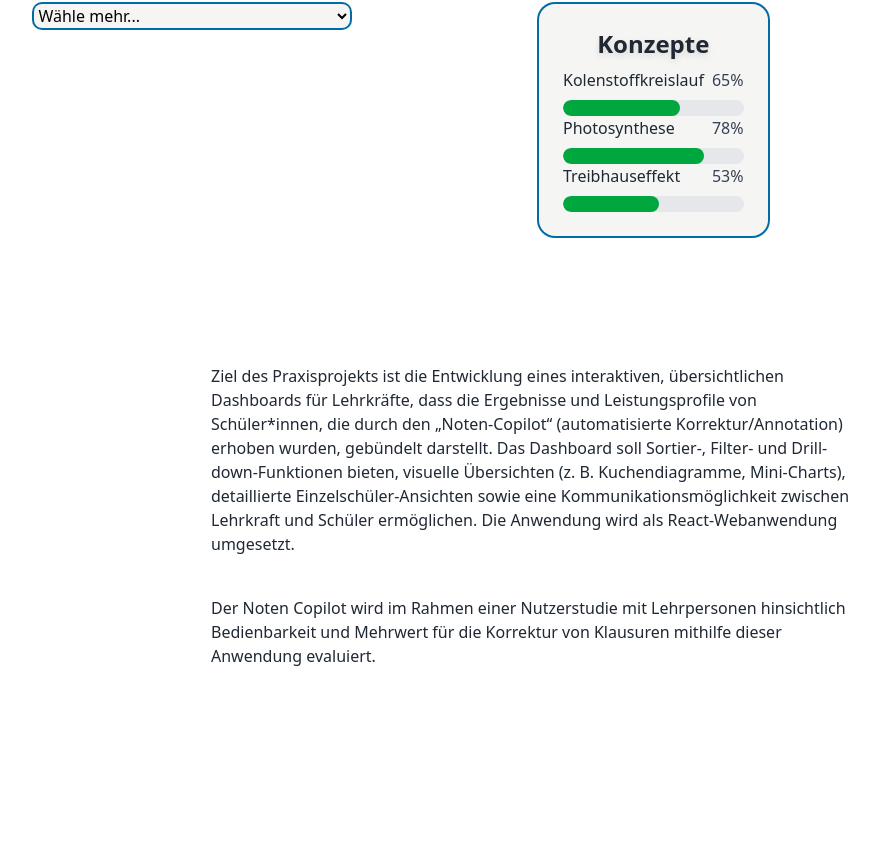
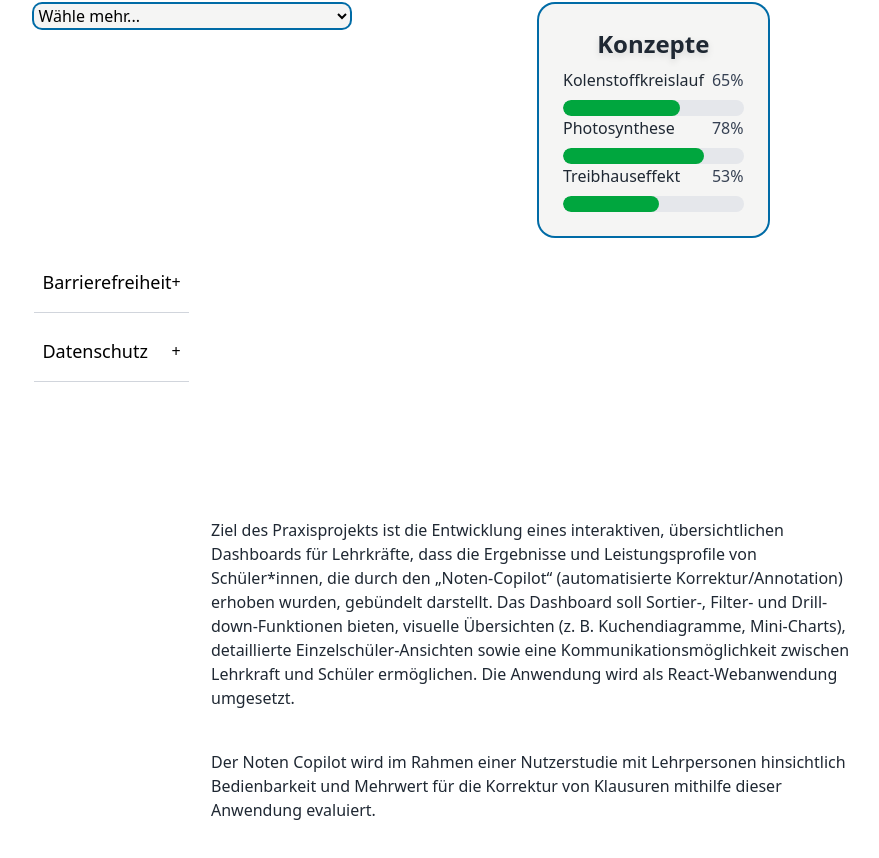
Before and after one commit to Explorier95/dashboard, a React (Vite) app in the folder dashboard/: page / in a window 1280 px wide. Shown: the part 997-1855 px from the top of the page, without its empty margins (109-988 px from the left). Before the commit the page ends 1705 px from the top, so only its background shows below. Built offline with nearby package versions, Linux system fonts and the light colour scheme.

Commit message:
Akkordeon Komponente hinzugefügt

```diff
--- a/dashboard/src/App.jsx
+++ b/dashboard/src/App.jsx
@@ -7,6 +7,8 @@ import SlidingSquare from "./components/slidingSquare.jsx"
 import { ElementSquares, gridElements } from "./components/styling/stylingVariants.jsx";
 import Concepts from "./components/main/Concepts.jsx";
 import OverView from "./components/main/OverView.jsx";
+import Akkordeon from "./components/main/Akkordeon.jsx";
+import { title } from "framer-motion/client";
 /*
 *Application for the IPN-Dashboard
 *@author Fabian Tappendorf
@@ -14,6 +16,18 @@ import OverView from "./components/main/OverView.jsx";
 
 
 const App = () => {
+  const akkordeonData = [{
+    title: "Barrierefreiheit",
+    content: [
+      { summary: "Was ist Barrierefreiheit?", text: "Barrierefreiheit bedeutet, dass Produkte, Dienstleistungen und Umgebungen so gestaltet sind, dass sie von allen Menschen genutzt werden können, unabhängig von ihren Fähigkeiten oder Einschränkungen." },
+      { summary: "Warum ist Barrierefreiheit wichtig?", text: "Barrierefreiheit ist wichtig, um sicherzustellen, dass alle Menschen gleichberechtigten Zugang zu Informationen und Dienstleistungen haben. Sie fördert Inklusion und Chancengleichheit." },
+      { summary: "Wie kann Barrierefreiheit umgesetzt werden?", text: "Barrierefreiheit kann durch die Einhaltung von Richtlinien und Standards, wie z.B. der WCAG (Web Content Accessibility Guidelines), sowie durch die Berücksichtigung der Bedürfnisse von Menschen mit Behinderungen bei der Gestaltung von Produkten und Dienstleistungen umgesetzt werden." }
+    ]
+  },{title: "Datenschutz", content: [
+    { summary: "Was ist Datenschutz?", text: "Datenschutz bezieht sich auf den Schutz personenbezogener Daten vor unbefugtem Zugriff, Verwendung oder Offenlegung. Er umfasst Maßnahmen und Richtlinien, die sicherstellen, dass persönliche  Informationen sicher und vertraulich behandelt werden." },
+    { summary: "Warum ist Datenschutz wichtig?", text: "Datenschutz ist wichtig, um die Privatsphäre und Rechte von Einzelpersonen zu schützen. Er hilft, Identitätsdiebstahl, Betrug und Missbrauch persönlicher Daten zu verhindern und fördert das Vertrauen in digitale Dienste." },
+    { summary: "Wie kann Datenschutz gewährleistet werden?", text: "Datenschutz kann durch die Implementierung von Sicherheitsmaßnahmen, wie z.B. Verschlüsselung und Zugriffskontrollen, sowie durch die Einhaltung von Datenschutzgesetzen und -richtlinien gewährleistet werden. Es ist auch wichtig, dass Organisationen transparent über ihre Datenpraktiken informieren." }]
+  }]
 
   return (
 
@@ -44,6 +58,11 @@ const App = () => {
               { title: "Photosynthese", value: 0.78 },
               { title: "Treibhauseffekt", value: 0.53 }
             ]} />
+
+            <Akkordeon
+            content={akkordeonData}
+
+          />
         </SlidingSquare>
       </div>
 
--- /dev/null
+++ b/dashboard/src/components/main/Akkordeon.jsx
@@ -0,0 +1,31 @@
+import {useState} from "react";
+
+export default function Akkordeon({ content }) {
+
+    const [open, setOpen] = useState(false);
+
+    const contentList = content || [];
+
+    return (
+        <>
+            {contentList.map((item, index) => (
+                <div key={index} className="border-b border-gray-300 mb-2">
+                    <button onClick={() => setOpen(open === index ? false : index)} className="w-full text-left py-4 px-2 flex justify-between items-center focus:outline-none">
+                        <span className="font-medium text-lg">{item.title}</span>
+                        <span>{open === index ? "-" : " + "}</span>
+                    </button>
+                    {open === index && (
+                        <div className="px-4 pb-4">
+                            {item.content.map((subItem, subIndex) => (
+                                <div key={subIndex} className="mb-4">
+                                    <h4 className="font-semibold">{subItem.summary}</h4>
+                                    <p className="text-gray-700">{subItem.text}</p>
+                                </div>
+                            ))}
+                        </div>
+                    )}
+                </div>
+            ))}
+        </>
+    )
+}
--- a/dashboard/src/components/main/OverView.jsx
+++ b/dashboard/src/components/main/OverView.jsx
@@ -21,7 +21,7 @@ export default function OverView() {
             <br></br>
             {selectedOption === "Zusammenfassung der Klassenleistung" ?
 
-                <div >
+                <div className={gridElements.gridMain}>
                     <h2 className={textStyles.headlineMediumCenter}>Gesammtübersicht der Klasse</h2>
 
                     <p className={textStyles.paragraph}>dummy</p>
```
